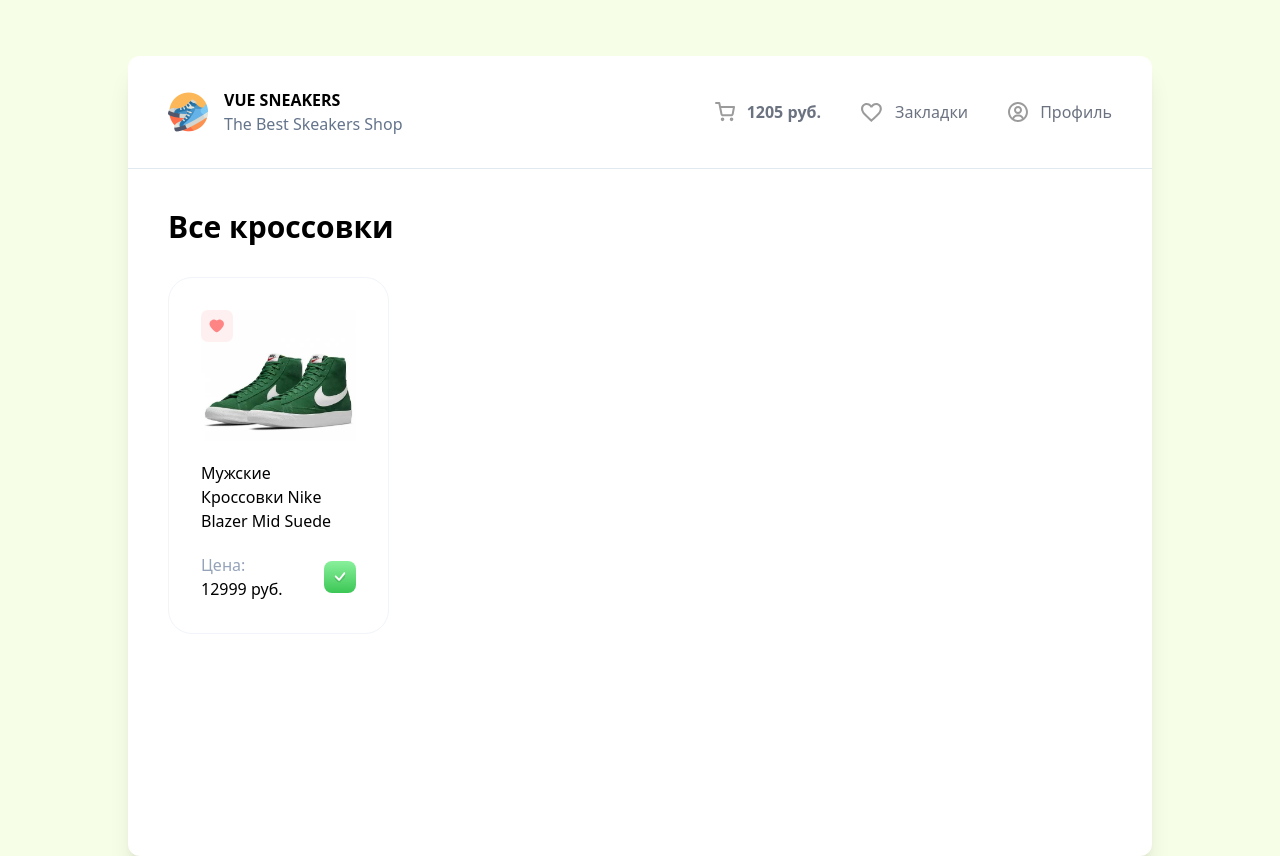
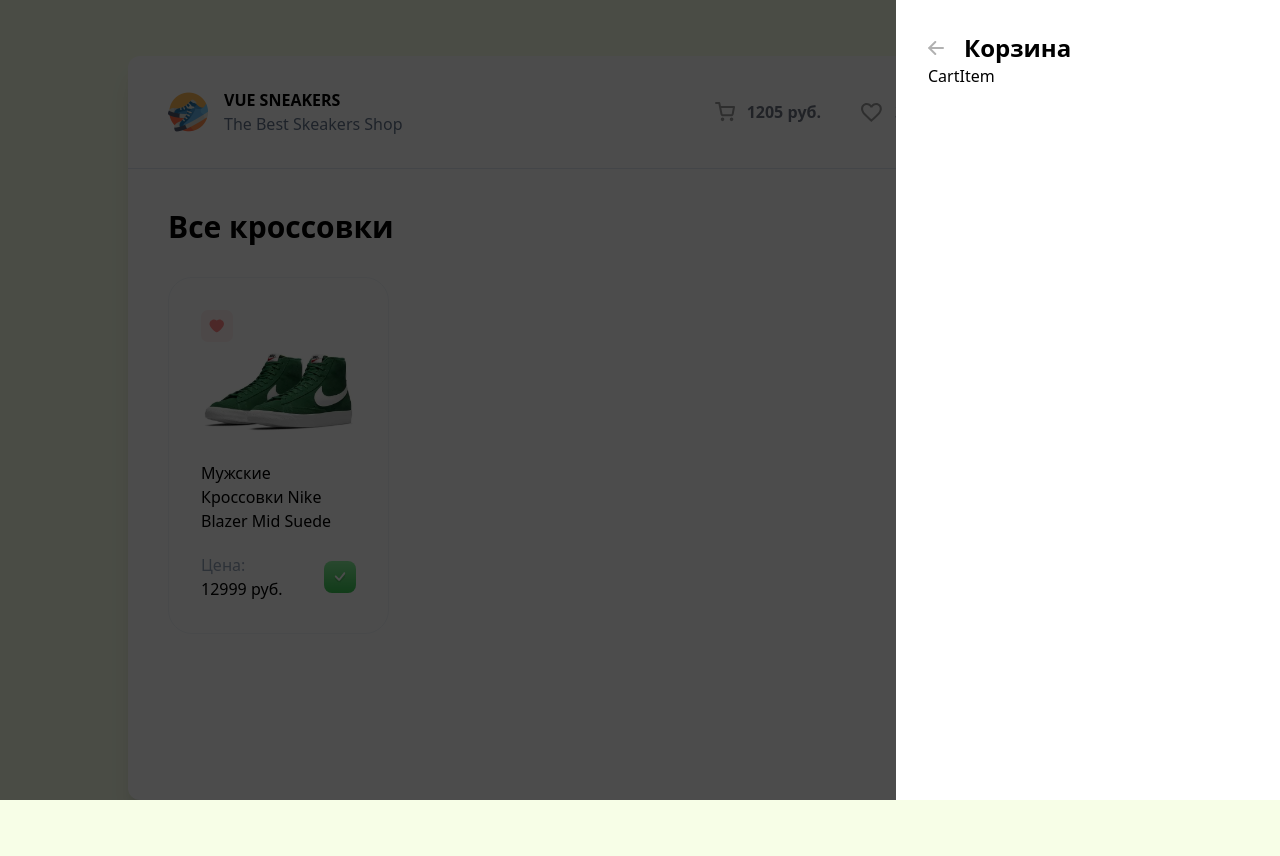
Before and after one commit to Taneros/shoe-shop, a Vue app: page / in a window 1280 px wide. After the commit the page ends 800 px from the top, so only its background shows below. Built offline with nearby package versions, Linux system fonts and the light colour scheme.

Commit message:
feat: add Drawer & Cart Item

```diff
--- a/src/App.vue
+++ b/src/App.vue
@@ -1,10 +1,13 @@
 <script setup>
 import CardList from './components/CardList.vue';
+import Drawer from './components/Drawer.vue';
 import Header from './components/Header.vue'
 </script>
 
 <template>
-  <div class="w-4/5 mx-auto bg-white min-h-full rounded-xl shadow-xl mt-14">
+  <Drawer />
+
+  <div class="w-4/5 mx-auto bg-white min-h-full rounded-xl shadow-xl">
     <Header />
 
     <div class="p-10">
@@ -14,5 +17,3 @@
     </div>
   </div>
 </template>
-
-<style scoped></style>
--- a/src/assets/main.css
+++ b/src/assets/main.css
@@ -9,6 +9,10 @@
   height: 100%;
 }
 
+#app {
+  padding-top: 3.5rem
+}
+
 body {
   background-color: rgb(247 254 231);
 }
--- /dev/null
+++ b/src/components/CartItem.vue
@@ -0,0 +1,3 @@
+<template>
+  <h2>CartItem</h2>
+</template>
--- /dev/null
+++ b/src/components/Drawer.vue
@@ -0,0 +1,19 @@
+<script setup>
+import CartItem from './CartItem.vue';
+
+
+</script>
+
+<template>
+  <div class="fixed top-0 left-0 h-full w-full bg-black z-10 opacity-70"></div>
+  <div class="bg-white w-96 h-full fixed right-0 top-0 z-20 p-8">
+    <div class="flex gap-5 items-center">
+      <img src="/arrow-next-black.svg" alt="Close Basket"
+           class="stroke-black opacity-30 rotate-180 hover:opacity-100 cursor-pointer transition hover:-translate-x-2">
+      <h2 class="text-2xl font-bold">Корзина</h2>
+    </div>
+    <div>
+      <CartItem />
+    </div>
+  </div>
+</template>
```
Also changed, not shown: public/arrow-next-black.svg (added).
